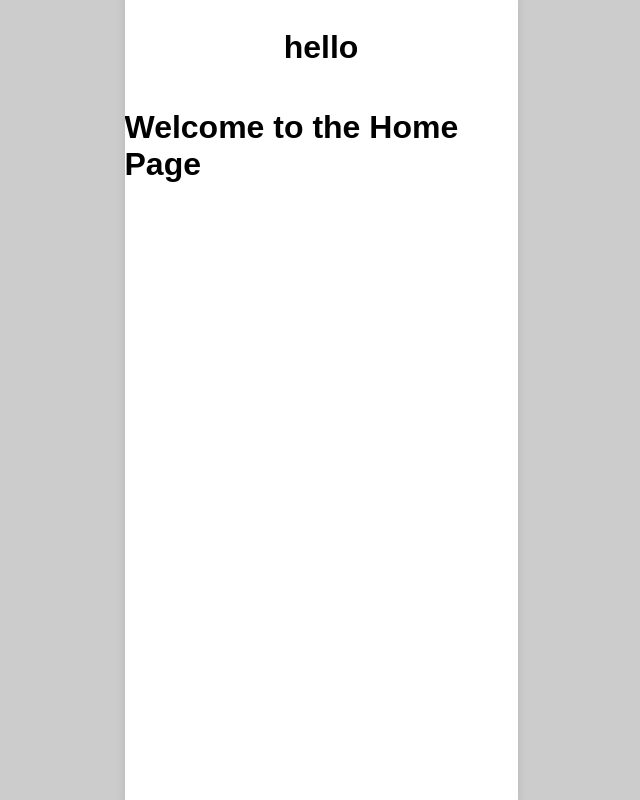
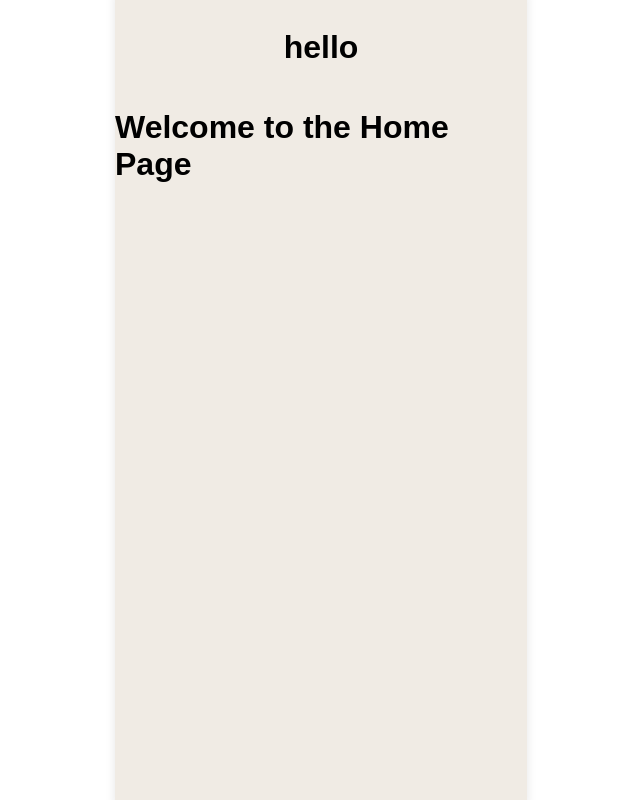
Before and after one commit to LIKELION-HUFS-12th/Dogak_FE2, a React (Vite) app: page /temp in a window 1280 px wide. Shown: the whole page, without its empty margins (319-959 px from the left). Built offline with nearby package versions, Linux system fonts and the light colour scheme.

Commit message:
global 설정 개선 및 figma와 간격 일치

```diff
--- a/src/index.css
+++ b/src/index.css
@@ -8,10 +8,12 @@
 }
 
 html, body {
+  margin: 0;
+  padding: 0;
   width: 100vw;
   height: 100vh;
   overflow-x: hidden; /* 좌우 스크롤 제거 */
-  background-color: #cccccc; /* 외부 영역 회색 설정 */
+  background-color: #ffffff; /* 외부 영역 회색 설정 */
   display: flex;
   justify-content: center;
   align-items: center;
@@ -20,10 +22,10 @@ html, body {
 
 /* 콘텐츠 영역 설정 */
 #app {
-  width: 393px; /*100%로 해두면 글자 적어지면 작아져서 px로 변경했습니다*/
-  max-width: 393px; /* 피그마 페이지 기준으로 설정 */
+  width: 412px; /*100%로 해두면 글자 적어지면 작아져서 px로 변경했습니다*/
+  max-width: 412px; /* 피그마 페이지 기준으로 설정 */
   min-height: 100vh;
-  background-color:  #ffffff; /* 내부 콘텐츠 영역 배경색 -> 완전하양아니고 피그마에 f5f5라고 찍혀서 일단 그걸로 바꿧슈 */
+  background-color:  #F0EBE4; /* 내부 콘텐츠 영역 배경색 */
   overflow-x: hidden; /* 좌우 스크롤 방지 */
   box-shadow: 0 0 10px rgba(0, 0, 0, 0.1);
   padding-top: 1rem; /*상단 여백 : 얼만큼 줘야될지 아직 명확하지 않음 : header 완성되는거 보고 조정 필요*/
@@ -47,7 +49,7 @@ html, body {
 /* 비터치 디바이스 스타일 */
 @media (pointer: fine) and (hover: hover) {
   body {
-    background-color: #cccccc; /* 비터치 디바이스 배경색 */
+    background-color:#E1C9A9C2; /* 비터치 디바이스 배경색 */
   }
 
   #app {
```
Also changed, not shown: src/main.jsx (+0 -7 lines).
